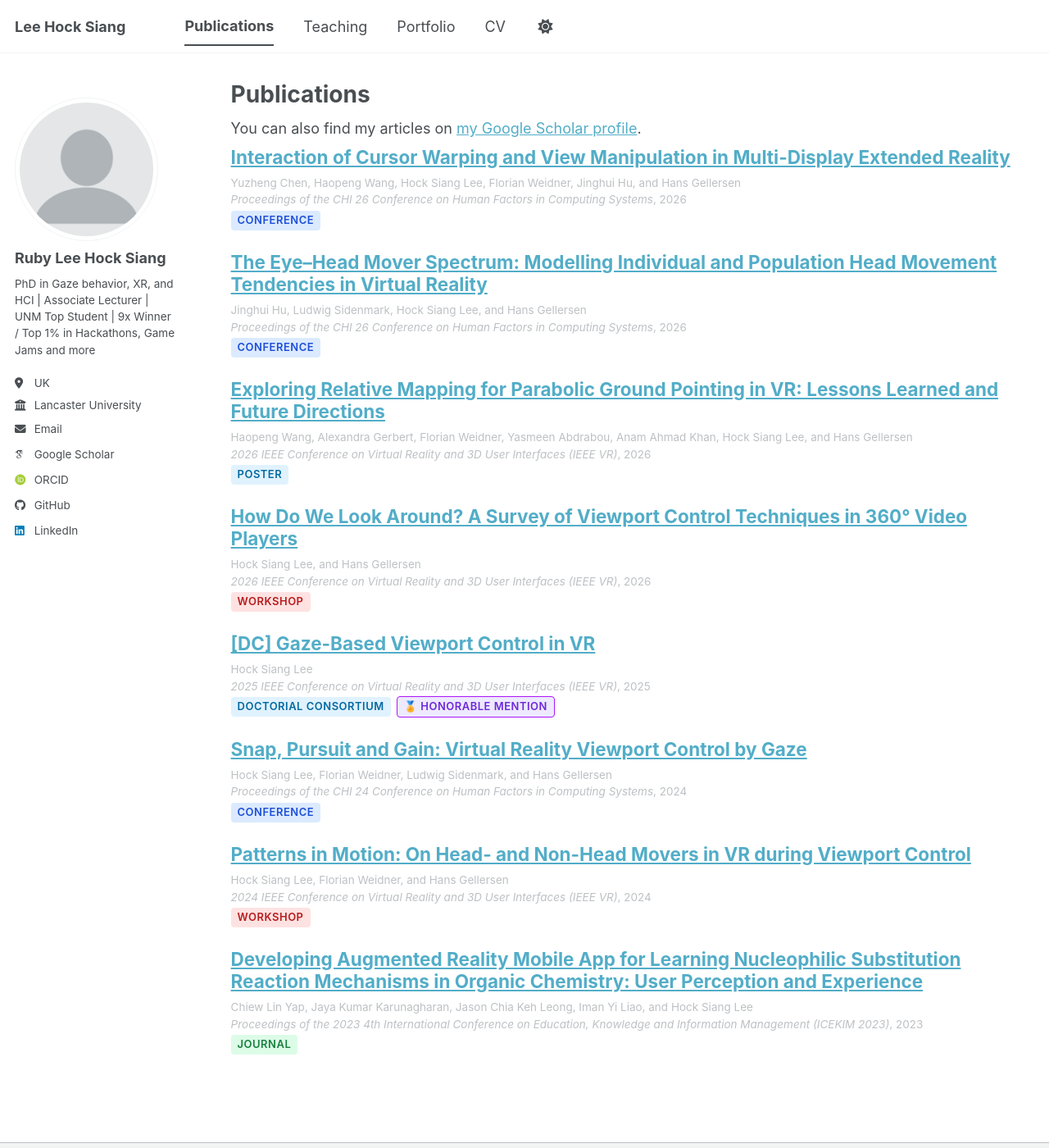
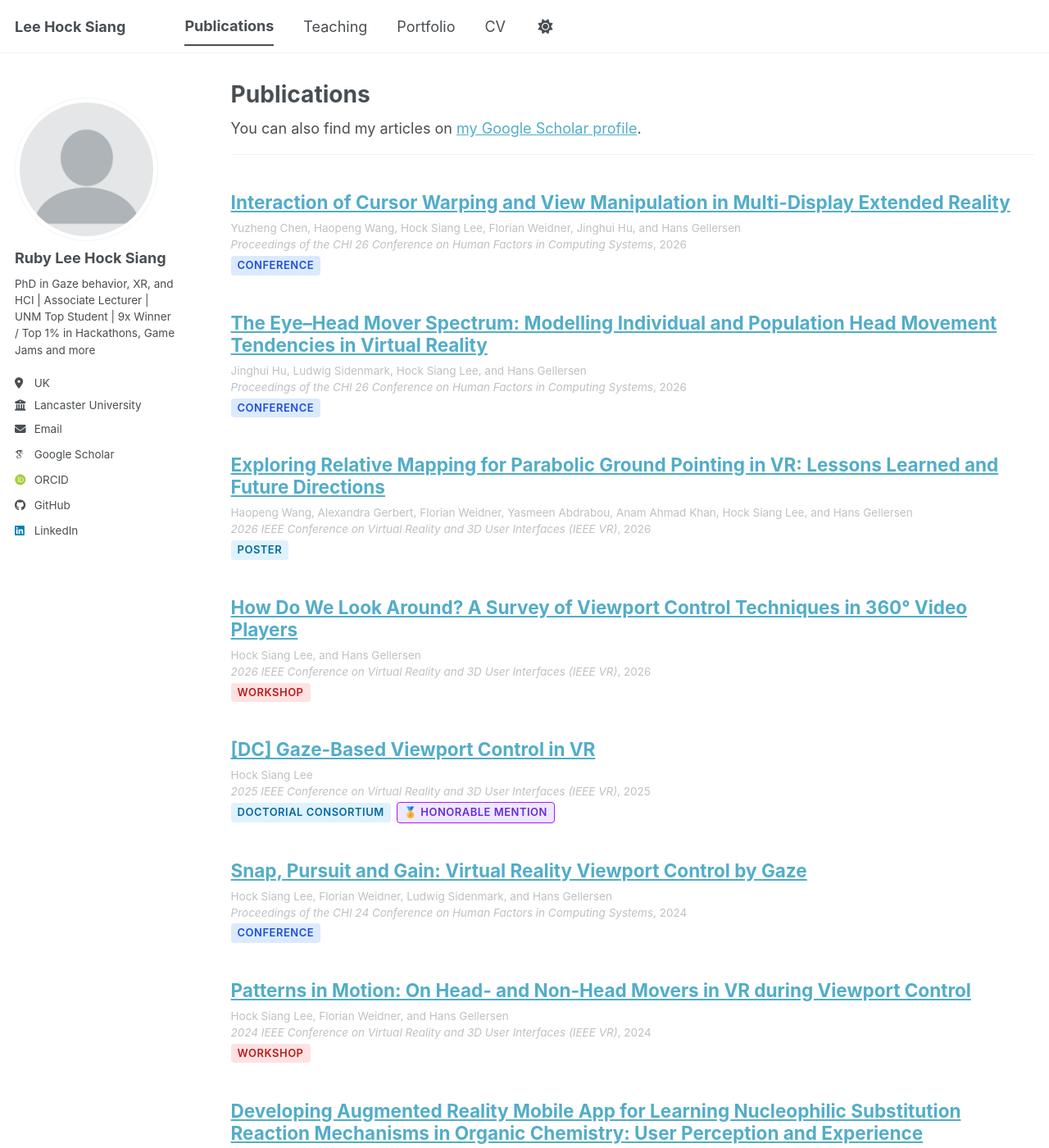
Before and after one commit to rubyleehs/rubyleehs.github.io, a Jekyll site: the page built from _pages/publications.html, in a window 1280 px wide and 1400 px high. Shown: the whole window at 82% size. Built offline with Jekyll 4.4.1, drawn with Linux system fonts in a browser that asks for light colours; some web fonts are replaced; a script bundle is joined from its source files by our own code; library files that are not in the unit come from our copies.

Commit message:
Stylistic changes

```diff
--- a/_pages/publications.html
+++ b/_pages/publications.html
@@ -8,6 +8,8 @@ author_profile: true
 {% if site.author.googlescholar %}
   <div class="wordwrap">You can also find my articles on <a href="{{site.author.googlescholar}}">my Google Scholar profile</a>.</div>
 {% endif %}
+
+<hr>
 
 {% include base_path %}
 
--- a/_sass/layout/_archive.scss
+++ b/_sass/layout/_archive.scss
@@ -25,6 +25,11 @@
       }
     }
   }
+}
+
+.archive__item{
+  margin-top: 2em;
+  margin-bottom: 2em;
 }
 
 .archive__subtitle {
```
